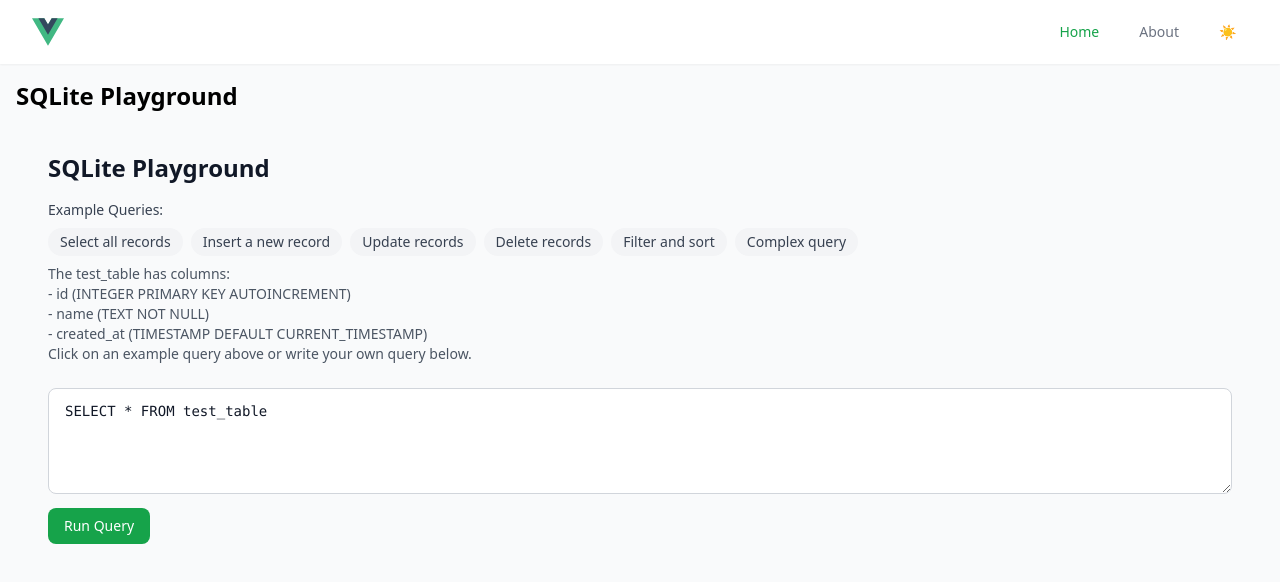
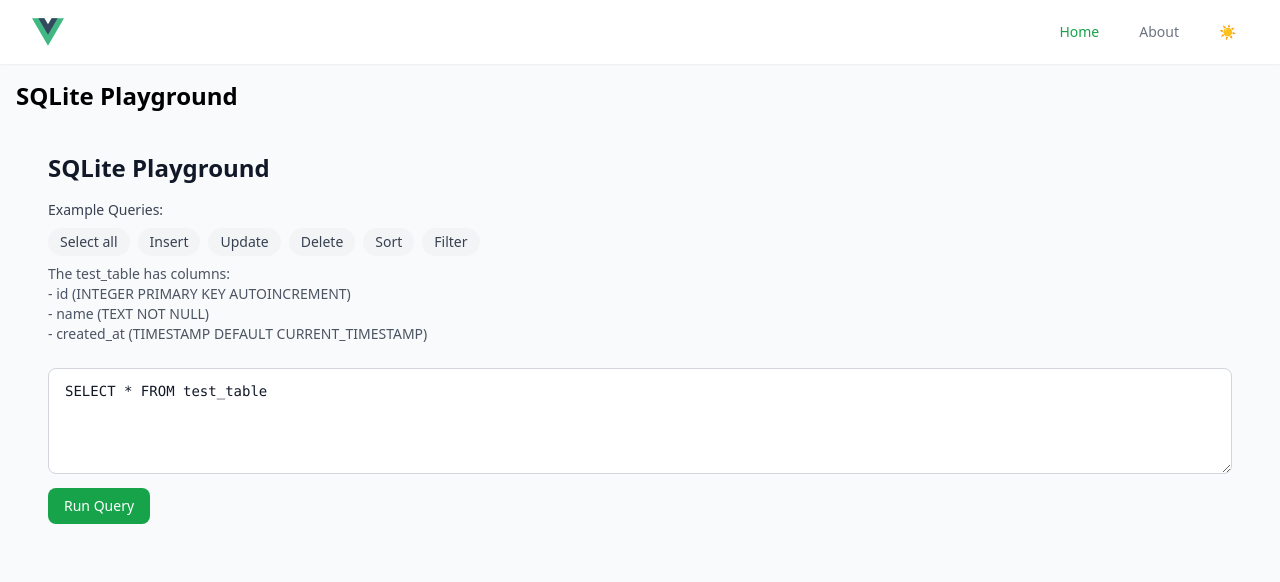
Before and after one commit to SodY2/mufftranslator, a Vue app: page / in a window 1280 px wide. Shown: the top 582 px of the page. Built offline with nearby package versions, Linux system fonts and the light colour scheme.

Commit message:
refactor

```diff
--- a/src/components/ThePlayground.vue
+++ b/src/components/ThePlayground.vue
@@ -1,43 +1,20 @@
 <script setup lang="ts">
 import { useSQLite } from '@/composables/useSQLite'
-import { onMounted, ref } from 'vue'
+import { ref } from 'vue'
 
 const { isLoading, error, executeQuery } = useSQLite()
-
 const sqlQuery = ref('SELECT * FROM test_table')
 const queryResult = ref<any[]>([])
 const queryError = ref<string | null>(null)
 
 const exampleQueries = [
-  {
-    title: 'Select all records',
-    query: 'SELECT * FROM test_table',
-  },
-  {
-    title: 'Insert a new record',
-    query: 'INSERT INTO test_table (name) VALUES (\'New Test Item\')',
-  },
-  {
-    title: 'Update records',
-    query: 'UPDATE test_table SET name = \'Updated Item\' WHERE name LIKE \'New%\'',
-  },
-  {
-    title: 'Delete records',
-    query: 'DELETE FROM test_table WHERE name = \'Updated Item\'',
-  },
-  {
-    title: 'Filter and sort',
-    query: 'SELECT * FROM test_table ORDER BY created_at DESC',
-  },
-  {
-    title: 'Complex query',
-    query: 'SELECT name, created_at FROM test_table WHERE created_at > date(\'now\', \'-1 day\')',
-  },
+  { title: 'Select all', query: 'SELECT * FROM test_table' },
+  { title: 'Insert', query: 'INSERT INTO test_table (name) VALUES (\'New Test Item\')' },
+  { title: 'Update', query: 'UPDATE test_table SET name = \'Updated Item\' WHERE name LIKE \'New%\'' },
+  { title: 'Delete', query: 'DELETE FROM test_table WHERE name = \'Updated Item\'' },
+  { title: 'Sort', query: 'SELECT * FROM test_table ORDER BY created_at DESC' },
+  { title: 'Filter', query: 'SELECT * FROM test_table WHERE created_at > date(\'now\', \'-1 day\')' },
 ]
-
-function setExampleQuery(query: string) {
-  sqlQuery.value = query
-}
 
 async function runQuery() {
   queryError.value = null
@@ -48,11 +25,10 @@ async function runQuery() {
     const isSelect = sqlQuery.value.trim().toLowerCase().startsWith('select')
 
     if (isSelect) {
-      queryResult.value = (result?.result.resultRows || []) as any[]
+      queryResult.value = result?.result.resultRows || []
     }
     else {
-      const selectResult = await executeQuery('SELECT * FROM test_table')
-      queryResult.value = (selectResult?.result.resultRows || []) as any[]
+      queryResult.value = (await executeQuery('SELECT * FROM test_table'))?.result.resultRows || []
     }
   }
   catch (err) {
@@ -75,12 +51,9 @@ async function runQuery() {
         <button
           v-for="example in exampleQueries"
           :key="example.title"
-          class="px-3 py-1 text-sm rounded-full
-            bg-gray-100 hover:bg-gray-200
-            dark:bg-gray-800 dark:hover:bg-gray-700
-            text-gray-700 dark:text-gray-300
-            transition-colors duration-200"
-          @click="setExampleQuery(example.query)"
+          class="px-3 py-1 text-sm rounded-full bg-gray-100 hover:bg-gray-200 dark:bg-gray-800
+            dark:hover:bg-gray-700 text-gray-700 dark:text-gray-300 transition-colors duration-200"
+          @click="sqlQuery = example.query"
         >
           {{ example.title }}
         </button>
@@ -89,8 +62,7 @@ async function runQuery() {
         The test_table has columns:<br>
         - id (INTEGER PRIMARY KEY AUTOINCREMENT)<br>
         - name (TEXT NOT NULL)<br>
-        - created_at (TIMESTAMP DEFAULT CURRENT_TIMESTAMP)<br>
-        Click on an example query above or write your own query below.
+        - created_at (TIMESTAMP DEFAULT CURRENT_TIMESTAMP)
       </p>
     </div>
 
@@ -101,24 +73,15 @@ async function runQuery() {
           rows="4"
           placeholder="Enter your SQL query here..."
           :disabled="isLoading"
-          class="w-full px-4 py-3 rounded-lg font-mono text-sm
-            bg-white dark:bg-gray-800
-            text-gray-900 dark:text-gray-100
-            border border-gray-300 dark:border-gray-700
-            focus:ring-2 focus:ring-primary-500 dark:focus:ring-primary-600
-            focus:border-primary-500 dark:focus:border-primary-600
-            disabled:bg-gray-100 dark:disabled:bg-gray-900
-            disabled:cursor-not-allowed
+          class="w-full px-4 py-3 rounded-lg font-mono text-sm bg-white dark:bg-gray-800
+            text-gray-900 dark:text-gray-100 border border-gray-300 dark:border-gray-700
+            focus:ring-2 focus:ring-primary-500 focus:border-primary-500 disabled:bg-gray-100
             transition-colors duration-200"
         />
         <button
           :disabled="isLoading"
-          class="px-4 py-2 rounded-lg text-sm font-medium text-white
-            bg-primary-600 hover:bg-primary-700
-            dark:bg-primary-700 dark:hover:bg-primary-800
-            disabled:bg-gray-400 dark:disabled:bg-gray-700
-            disabled:cursor-not-allowed
-            transition-colors duration-200"
+          class="px-4 py-2 rounded-lg text-sm font-medium text-white bg-primary-600
+            hover:bg-primary-700 disabled:bg-gray-400 transition-colors duration-200"
           @click="runQuery"
         >
           {{ isLoading ? 'Running...' : 'Run Query' }}
@@ -127,9 +90,7 @@ async function runQuery() {
 
       <div
         v-if="error || queryError"
-        class="p-4 rounded-lg
-          bg-red-50 dark:bg-red-900/20
-          text-red-600 dark:text-red-400
+        class="p-4 rounded-lg bg-red-50 dark:bg-red-900/20 text-red-600
           border border-red-200 dark:border-red-800"
       >
         {{ error?.message || queryError }}
@@ -146,26 +107,23 @@ async function runQuery() {
                 <th
                   v-for="column in Object.keys(queryResult[0])"
                   :key="column"
-                  class="px-4 py-3 text-left text-sm font-medium
-                    text-gray-900 dark:text-gray-200
-                    border-b border-gray-200 dark:border-gray-700"
+                  class="px-4 py-3 text-left text-sm font-medium text-gray-900
+                    dark:text-gray-200 border-b border-gray-200"
                 >
                   {{ column }}
                 </th>
               </tr>
             </thead>
-            <tbody class="divide-y divide-gray-200 dark:divide-gray-700">
+            <tbody class="divide-y divide-gray-200">
               <tr
                 v-for="(row, index) in queryResult"
                 :key="index"
-                class="bg-white dark:bg-gray-900 hover:bg-gray-50 dark:hover:bg-gray-800/50
-                  transition-colors duration-150"
+                class="bg-white dark:bg-gray-900 hover:bg-gray-50 transition-colors duration-150"
               >
                 <td
                   v-for="column in Object.keys(row)"
                   :key="column"
-                  class="px-4 py-3 text-sm whitespace-nowrap
-                    text-gray-900 dark:text-gray-300"
+                  class="px-4 py-3 text-sm whitespace-nowrap text-gray-900 dark:text-gray-300"
                 >
                   {{ row[column] }}
                 </td>
--- a/src/composables/useSQLite.ts
+++ b/src/composables/useSQLite.ts
@@ -1,6 +1,6 @@
 import type { DbId } from '@sqlite.org/sqlite-wasm'
 import { databaseConfig } from '@/config/database'
-import { DatabaseError, InitializationError, QueryError } from '@/utils/errors'
+import { InitializationError, QueryError } from '@/utils/errors'
 import { sqlite3Worker1Promiser } from '@sqlite.org/sqlite-wasm'
 import { ref } from 'vue'
 
@@ -9,16 +9,28 @@ const isInitialized = ref(false)
 export function useSQLite() {
   const isLoading = ref(false)
   const error = ref<Error | null>(null)
-
   let promiser: ReturnType<typeof sqlite3Worker1Promiser> | null = null
   let dbId: string | null = null
 
-  function log(...args: unknown[]) {
-    /* eslint-disable-next-line no-console */
-    console.log(...args)
+  // eslint-disable-next-line no-console
+  const log = (...args: unknown[]) => console.log(...args)
+
+  const initializePromiser = async () => {
+    return new Promise<ReturnType<typeof sqlite3Worker1Promiser>>((resolve) => {
+      const _promiser = sqlite3Worker1Promiser({
+        onready: () => resolve(_promiser),
+      })
+    })
   }
 
-  async function initialize() {
+  const openDatabase = async (p: ReturnType<typeof sqlite3Worker1Promiser>) => {
+    const response = await p('open', { filename: databaseConfig.filename })
+    if (response.type === 'error')
+      throw new Error(response.result.message)
+    return response.result.dbId as string
+  }
+
+  const initialize = async () => {
     if (isInitialized.value)
       return true
 
@@ -27,31 +39,14 @@ export function useSQLite() {
 
     try {
       log('Initializing SQLite database...')
-      promiser = await new Promise((resolve) => {
-        const _promiser = sqlite3Worker1Promiser({
-          onready: () => resolve(_promiser),
-        })
-      })
+      promiser = await initializePromiser()
+      if (!promiser)
+        throw new Error('Failed to initialize promiser')
 
-      if (!promiser) {
-        throw new Error('Failed to initialize promiser')
-      }
-
-      log('Promiser initialized, getting config...')
       await promiser('config-get', {})
-
-      const openResponse = await promiser('open', {
-        filename: databaseConfig.filename,
-      })
-
-      if (openResponse.type === 'error') {
-        throw new Error(openResponse.result.message)
-      }
-
-      dbId = openResponse.result.dbId as string
+      dbId = await openDatabase(promiser)
       log('Database opened successfully with ID:', dbId)
 
-      log('Creating test table...')
       await promiser('exec', {
         dbId,
         sql: databaseConfig.tables.test.schema,
@@ -69,17 +64,15 @@ export function useSQLite() {
     }
   }
 
-  async function executeQuery(sql: string, params: unknown[] = []) {
-    if (!dbId || !promiser) {
+  const executeQuery = async (sql: string, params: unknown[] = []) => {
+    if (!dbId || !promiser)
       await initialize()
-    }
 
     isLoading.value = true
     error.value = null
 
     try {
       log('Executing query:', sql, 'with params:', params)
-
       const result = await promiser!('exec', {
         dbId: dbId as DbId,
         sql,
```
